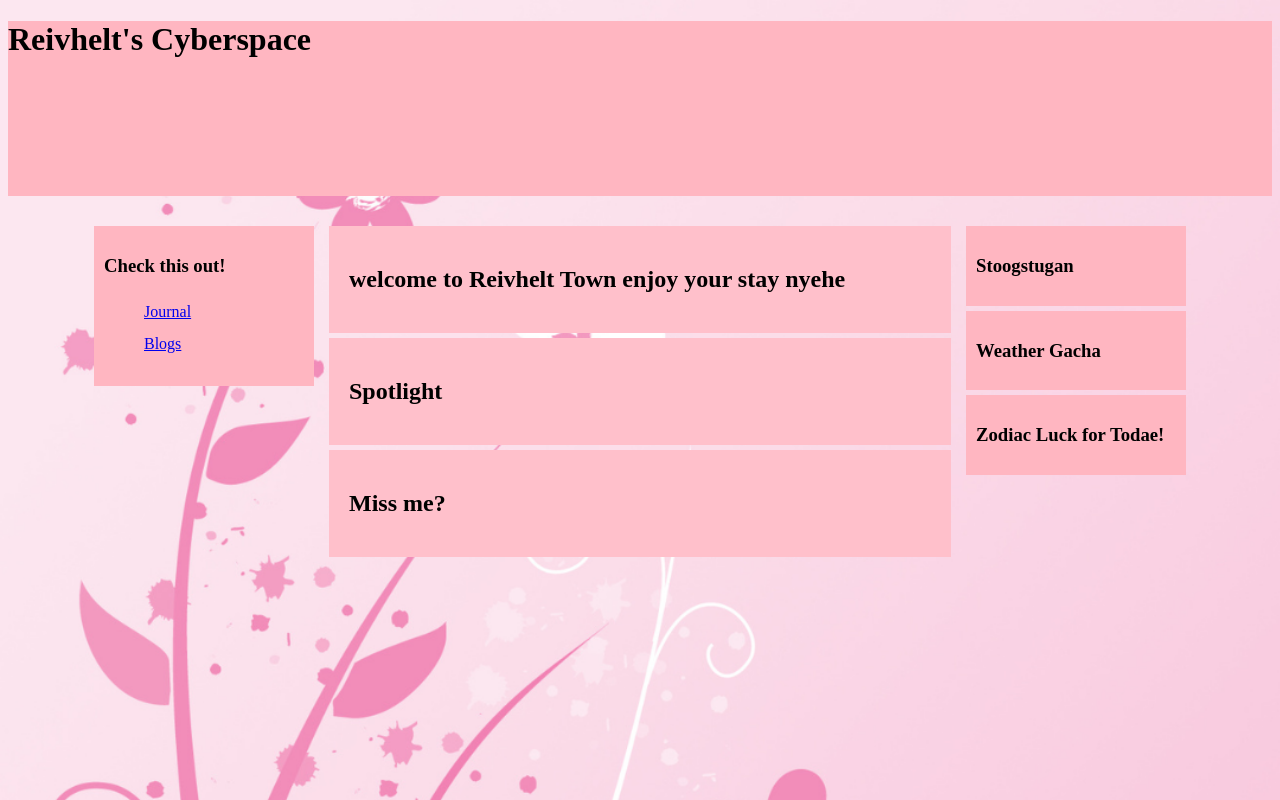
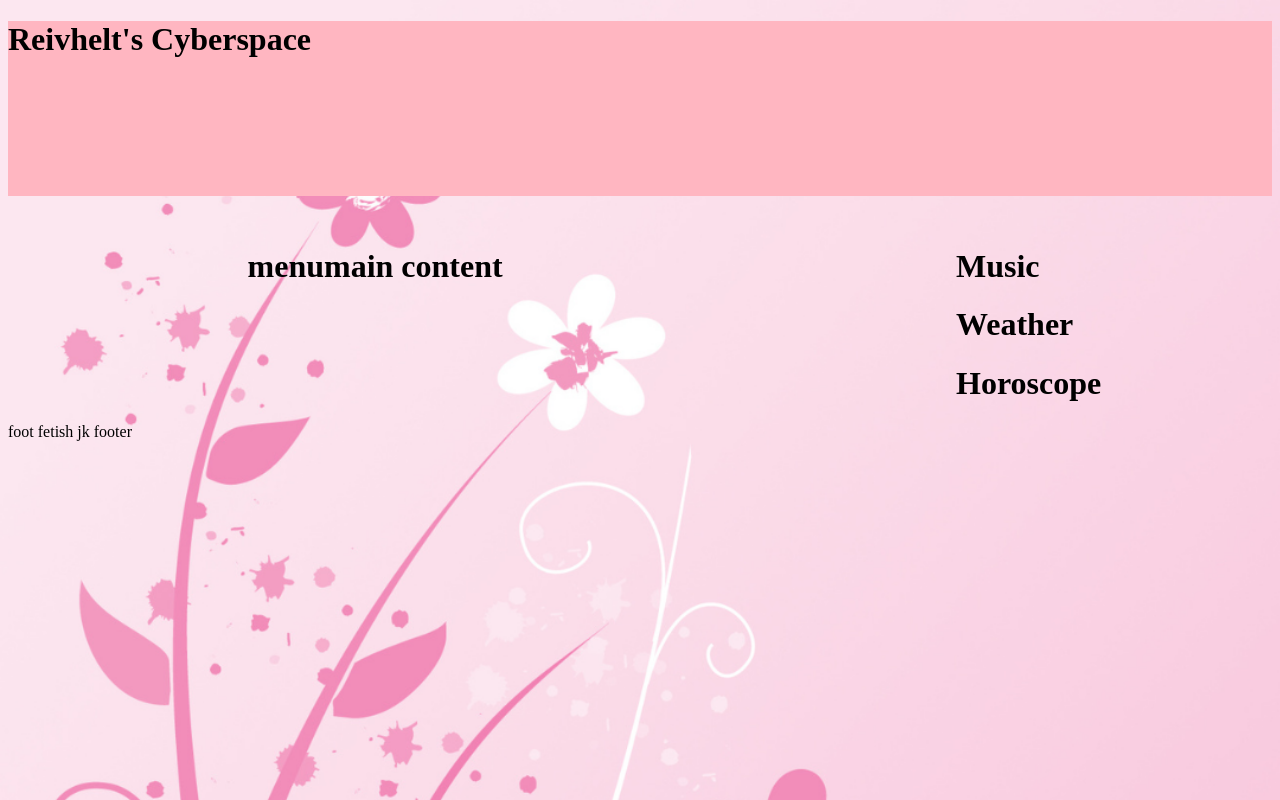
Before and after one commit to AllanaAngeo/Reivhelt.github.io, a plain HTML site: page index.html in a window 1280 px wide. Drawn offline with Linux system fonts and the light colour scheme.

Commit message:
Applied grid and footer placeholder

```diff
--- a/index.html
+++ b/index.html
@@ -10,44 +10,30 @@
     <title>Reivhelt Town</title>
   </head>
   <body>
-
-    <header>
-      <h1>Reivhelt's Cyberspace</h1>
-    </header>
-
+    <div class="container">
+      <header>
+        <h1>Reivhelt's Cyberspace</h1>
+      </header>
       <div class="contentleft">
-        <nav id="menu">
-          <h3>Check this out!</h3>
-          <ul>
-            <li><a href="journal.html">Journal</a></li>
-            <li><a href="blogs.html">Blogs</a></li>
-          </ul>
-        </nav>
+        <h1>menu</h1>
       </div>
-
       <div class="contentmiddle">
-        <section id="middlemenu">
-          <h1>welcome to Reivhelt Town enjoy your stay nyehe</h1>
-        </section>
-        <section id="feature">
-          <h1>Spotlight</h1>
-        </section>
-        <section id="latest">
-          <h1>Miss me?</h1>
-        </section>
+        <h1>main content</h1>
       </div>
-
       <div class="contentright">
-        <aside id="mp3">
-          <h3>Stoogstugan</h3>
-        </aside>
-        <aside id="weather">
-          <h3>Weather Gacha</h3>
-        </aside>
-        <aside id="fortune">
-          <h3>Zodiac Luck for Todae!</h3>
-        </aside>
+        <div class="musicplayer">
+          <h1>Music</h1>
+        </div>
+        <div class="weather">
+          <h1>Weather</h1>
+        </div>
+        <div class="horoscope">
+          <h1>Horoscope</h1>
+        </div>
       </div>
-
+      <footer>
+        <p>foot fetish jk footer</p>
+      </footer>
+    </div>
   </body>
 </html>
```
